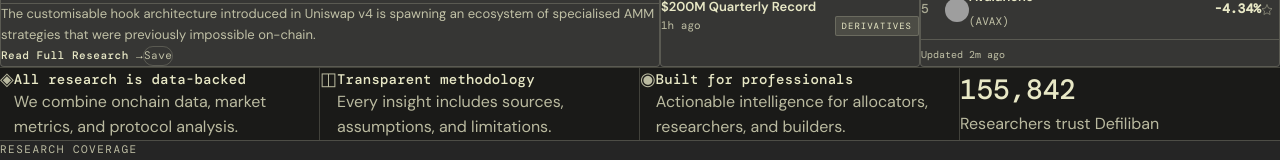
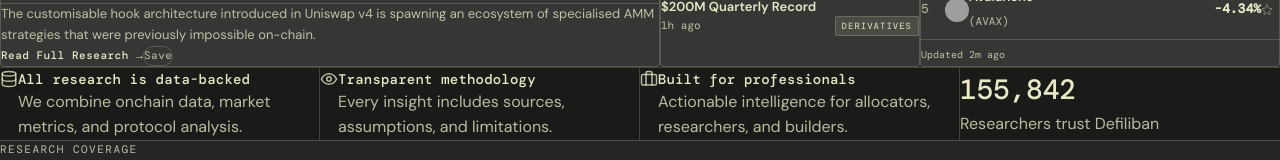
Before and after one commit to lequyn24-sudo/Defiliban, a Next.js app: page / in a window 1280 px wide. Shown: the part 456-616 px from the top of the page. Built offline with nearby package versions, Linux system fonts and the light colour scheme; no server answers; grey boxes are pictures that could not be loaded; a web font is replaced by a local one.

Commit message:
feat: replace TrustBar plain text icons with Lucide icons

```diff
--- a/app/(public)/page.tsx
+++ b/app/(public)/page.tsx
@@ -1,5 +1,6 @@
 import Link from 'next/link'
 import Image from 'next/image'
+import { Database, Eye, Briefcase } from 'lucide-react'
 import { HeroSection } from '@/components/articles/HeroSection'
 import { ResearchCoverageSection } from '@/components/sections/ResearchCoverageSection'
 import { MOCK_ARTICLES, getLatestArticles, toPreview } from '@/lib/mock/articles'
@@ -54,17 +55,17 @@
 function TrustBar() {
   const items = [
     {
-      icon: '◈',
+      icon: <Database size={18} />,
       title: 'All research is data-backed',
       body: 'We combine onchain data, market metrics, and protocol analysis.',
     },
     {
-      icon: '◫',
+      icon: <Eye size={18} />,
       title: 'Transparent methodology',
       body: 'Every insight includes sources, assumptions, and limitations.',
     },
     {
-      icon: '◉',
+      icon: <Briefcase size={18} />,
       title: 'Built for professionals',
       body: 'Actionable intelligence for allocators, researchers, and builders.',
     },
@@ -100,7 +101,7 @@
           >
             {item.icon && (
               <span
-                style={{ fontSize: '18px', color: 'var(--text-dim)', lineHeight: 1, flexShrink: 0, marginTop: '2px' }}
+                style={{ color: 'var(--text-dim)', flexShrink: 0, marginTop: '2px' }}
               >
                 {item.icon}
               </span>
```
